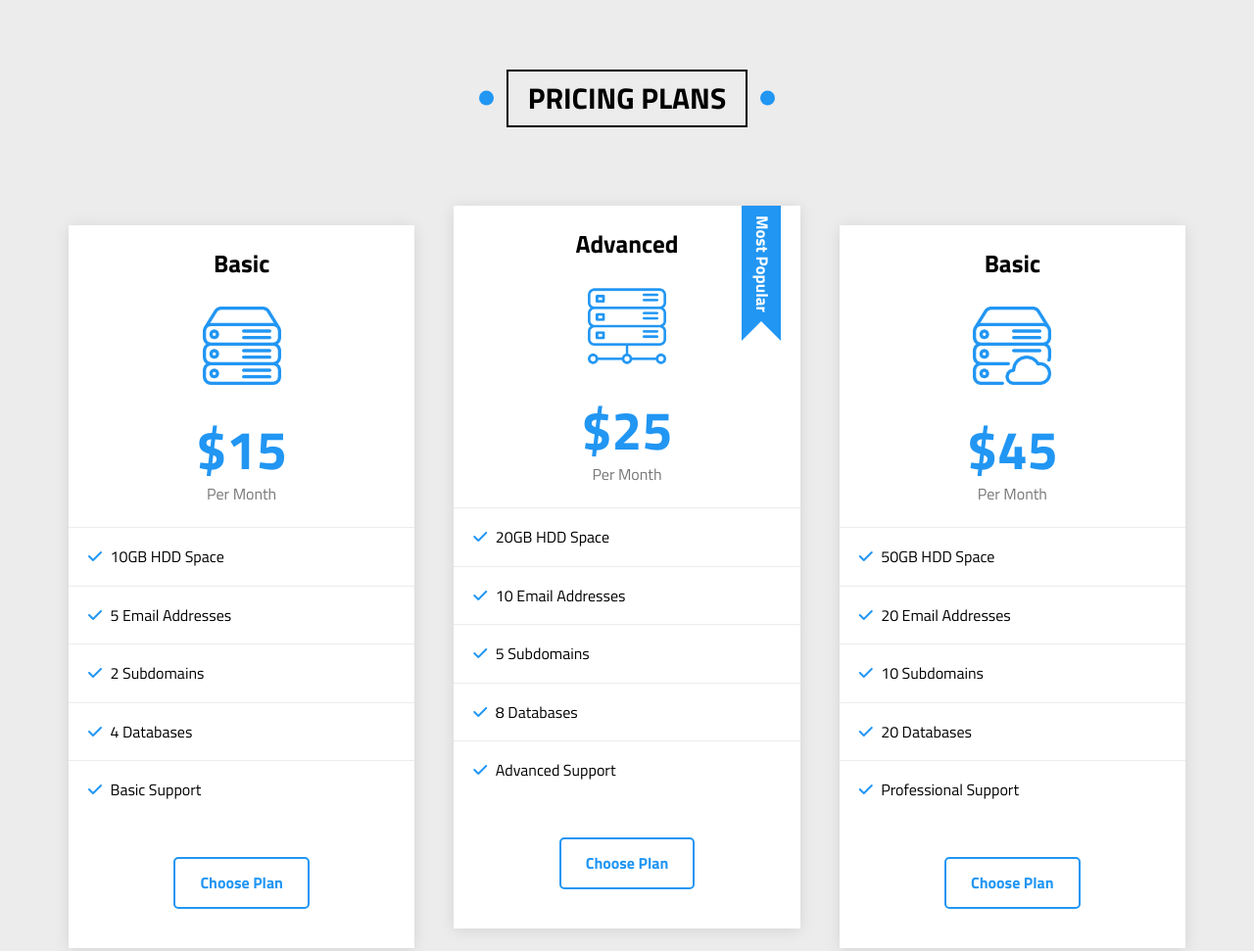
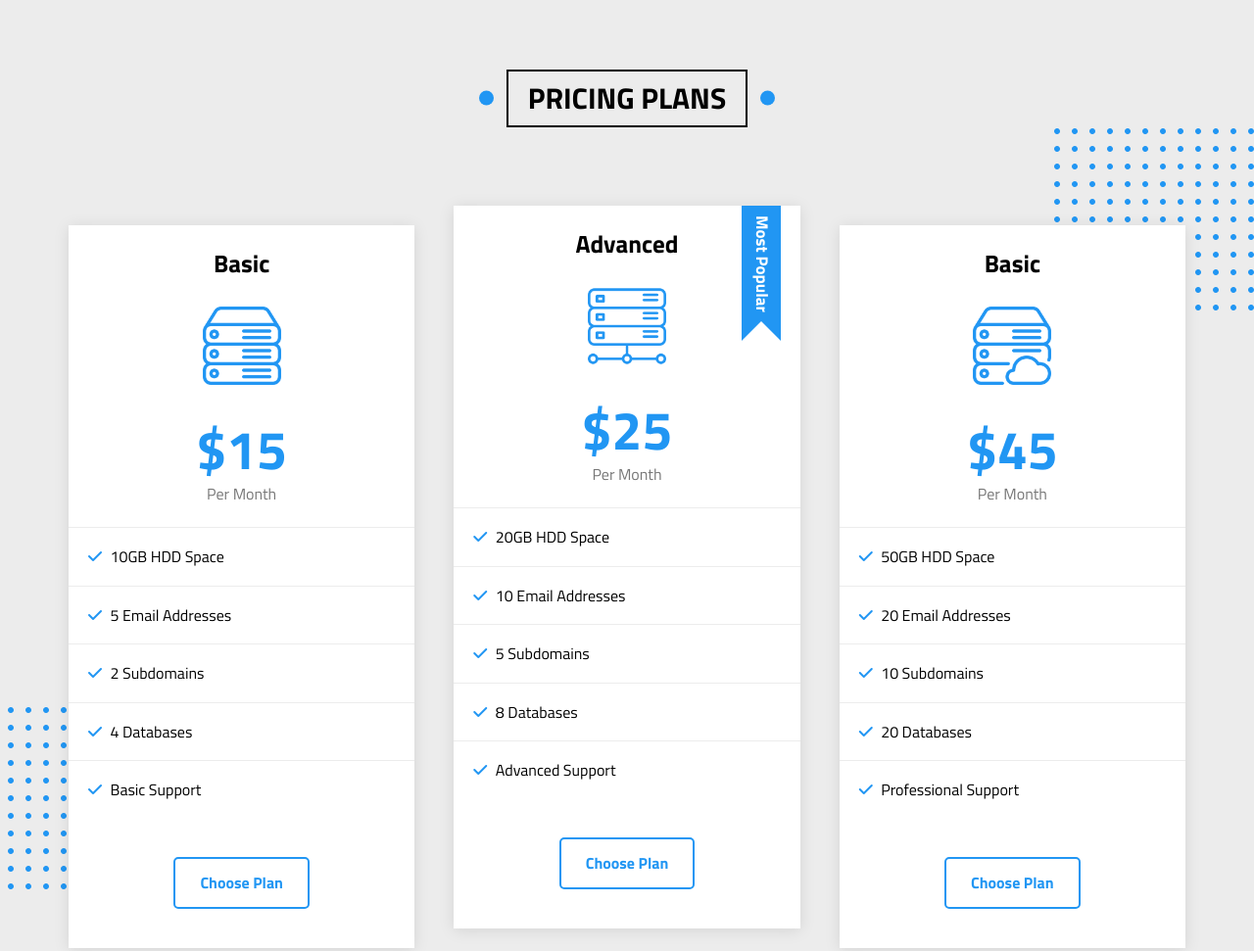
Before and after one commit to mohamedgaber55/Bergo-Template, a plain HTML site: page index.html in a window 1280 px wide. Shown: the part 10220-11191 px from the top of the page at 98% size. Drawn offline with Linux system fonts and the light colour scheme; the site is published under a folder, as on GitHub Pages, so addresses that start at the root find nothing.

Commit message:
Update index.html

```diff
--- a/index.html
+++ b/index.html
@@ -709,8 +709,8 @@ img/skills.png" alt="">
             <h2 class="main-title">PRICING PLANS</h2>
         </div>
         <div class="container">
-            <img src="/img/dots.png" alt="" class="dot one">
-            <img src="/img/dots.png" alt="" class="dot two">
+            <img src="img/dots.png" alt="" class="dot one">
+            <img src="img/dots.png" alt="" class="dot two">
 
             <div class="box">
                 <div class="top">
```
